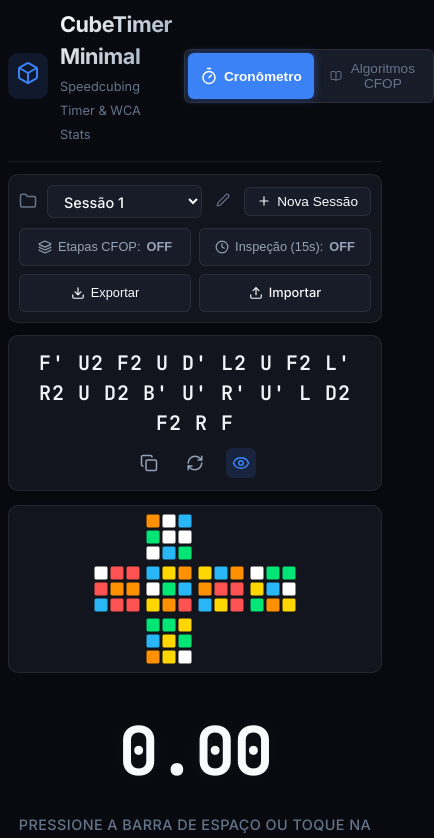
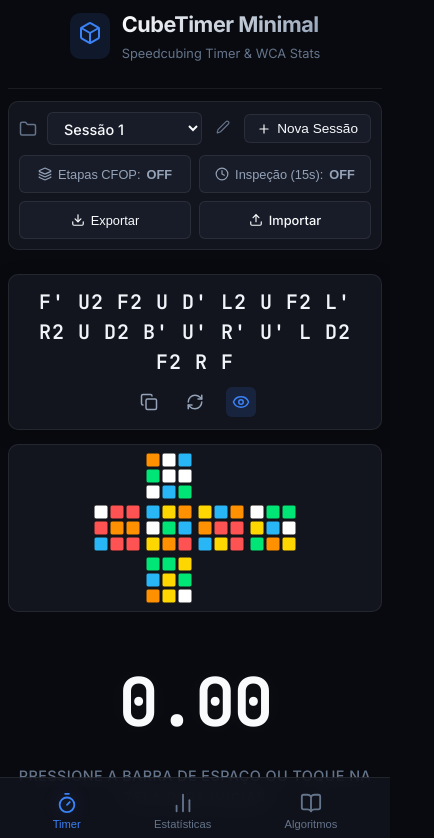
Before and after one commit to AnthonyPDS/CubeTimer, a React (Vite) app: page / in a window 390 px wide. Shown: the top 838 px of the page, 434 px wide, since content can reach past the window. Built offline with nearby package versions, Linux system fonts and the light colour scheme.

Commit message:
feat: implementada navegação de abas (Bottom Navigation) no mobile

```diff
--- a/src/App.tsx
+++ b/src/App.tsx
@@ -10,7 +10,7 @@ import { AlgorithmLibrary } from './components/AlgorithmLibrary';
 import type { Solve, Session, CubeState, SolveSplits } from './types';
 import { generateScramble, getCubeStateFromScramble, getInitialCubeState } from './utils/scrambleGenerator';
 import { calculateStats } from './utils/statsCalculator';
-import { Box, Timer as TimerIcon, BookOpen } from 'lucide-react';
+import { Box, Timer as TimerIcon, BookOpen, BarChart2 } from 'lucide-react';
 
 const SESSIONS_KEY = 'cubetimer_sessions_v1';
 const SOLVES_KEY = 'cubetimer_solves_v1';
@@ -44,7 +44,7 @@ export const App: React.FC = () => {
   const [cfopModeEnabled, setCfopModeEnabled] = useState<boolean>(false);
 
   // App Navigation State
-  const [activeTab, setActiveTab] = useState<'timer' | 'algorithms'>('timer');
+  const [activeTab, setActiveTab] = useState<'timer' | 'stats' | 'algorithms'>('timer');
 
   // Algorithm Library State
   const [favorites, setFavorites] = useState<string[]>(() => {
@@ -391,13 +391,13 @@ export const App: React.FC = () => {
             <h1 className="app-title">CubeTimer Minimal</h1>
             <span className="subtitle">Speedcubing Timer & WCA Stats</span>
           </div>
-          <nav className="header-tabs" style={{ marginLeft: '20px' }}>
+          <nav className="header-tabs desktop-only" style={{ marginLeft: '20px' }}>
             <button
-              className={`tab-btn ${activeTab === 'timer' ? 'active' : ''}`}
+              className={`tab-btn ${activeTab === 'timer' || activeTab === 'stats' ? 'active' : ''}`}
               onClick={() => setActiveTab('timer')}
             >
               <TimerIcon size={18} />
-              <span>Cronômetro</span>
+              <span>Cronômetro & Estatísticas</span>
             </button>
             <button
               className={`tab-btn ${activeTab === 'algorithms' ? 'active' : ''}`}
@@ -410,9 +410,13 @@ export const App: React.FC = () => {
         </div>
       </header>
 
-      {activeTab === 'timer' ? (
-        <>
-          {/* Session selector & Toolbar */}
+      {/* Main Content Area */}
+      <div className="app-content">
+        {(activeTab === 'timer' || activeTab === 'stats') ? (
+          <div className="dashboard-layout">
+
+            {/* TIMER VIEW (Shown on desktop always, on mobile only if 'timer' tab) */}
+            <div className={`timer-section ${activeTab === 'timer' ? 'mobile-active' : 'mobile-hidden'}`}>
               <SessionSelector
                 sessions={sessions}
                 activeSessionId={activeSessionId}
@@ -427,28 +431,43 @@ export const App: React.FC = () => {
                 onToggleCfopMode={() => setCfopModeEnabled(!cfopModeEnabled)}
               />
 
-      {/* Scramble Display & 2D Preview */}
               <ScrambleDisplay
                 scramble={currentScramble}
                 cubeState={cubeState}
                 onNewScramble={newScramble}
               />
 
-      {/* Main Digital Timer */}
               <Timer
                 onSolveComplete={handleSolveComplete}
                 inspectionEnabled={inspectionEnabled}
                 cfopModeEnabled={cfopModeEnabled}
               />
+            </div>
 
-      {/* Statistics & Solves Dashboard */}
+            {/* STATS VIEW (Shown on desktop always, on mobile only if 'stats' tab) */}
+            <div className={`stats-section ${activeTab === 'stats' ? 'mobile-active' : 'mobile-hidden'}`}>
+
+              {/* Optional Session Selector duplicate for mobile stats view so user can switch sessions without going back to timer */}
+              <div className="mobile-only session-selector-mobile-wrapper" style={{ marginBottom: '16px' }}>
+                <SessionSelector
+                  sessions={sessions}
+                  activeSessionId={activeSessionId}
+                  onSelectSession={setActiveSessionId}
+                  onCreateSession={handleCreateSession}
+                  onRenameSession={handleRenameSession}
+                  onExportData={handleExportData}
+                  onImportData={handleImportData}
+                  inspectionEnabled={inspectionEnabled}
+                  onToggleInspection={() => setInspectionEnabled(!inspectionEnabled)}
+                  cfopModeEnabled={cfopModeEnabled}
+                  onToggleCfopMode={() => setCfopModeEnabled(!cfopModeEnabled)}
+                />
+              </div>
+
               <div className="dashboard-grid">
-        {/* Left Column: Stats */}
                 <div className="sidebar-column">
                   <StatsPanel stats={stats} solves={activeSolves} />
                 </div>
-
-        {/* Right Column: Solves List & Progress Chart */}
                 <div className="main-column">
                   <SolvesHistory
                     solves={activeSolves}
@@ -460,7 +479,9 @@ export const App: React.FC = () => {
                   <ProgressChart solves={activeSolves} />
                 </div>
               </div>
-        </>
+            </div>
+
+          </div>
         ) : (
           <AlgorithmLibrary
             favorites={favorites}
@@ -479,6 +500,23 @@ export const App: React.FC = () => {
           />
         )}
       </div>
+
+      {/* MOBILE BOTTOM NAV */}
+      <nav className="mobile-bottom-nav">
+        <button className={`bottom-nav-item ${activeTab === 'timer' ? 'active' : ''}`} onClick={() => setActiveTab('timer')}>
+          <TimerIcon size={22} />
+          <span>Timer</span>
+        </button>
+        <button className={`bottom-nav-item ${activeTab === 'stats' ? 'active' : ''}`} onClick={() => setActiveTab('stats')}>
+          <BarChart2 size={22} />
+          <span>Estatísticas</span>
+        </button>
+        <button className={`bottom-nav-item ${activeTab === 'algorithms' ? 'active' : ''}`} onClick={() => setActiveTab('algorithms')}>
+          <BookOpen size={22} />
+          <span>Algoritmos</span>
+        </button>
+      </nav>
+    </div>
   );
 };
 
--- a/src/index.css
+++ b/src/index.css
@@ -75,6 +75,28 @@ body {
   flex-direction: column;
   min-height: 100vh;
   gap: 24px;
+}
+
+/* Mobile App Layout Classes */
+.desktop-only { display: flex; }
+.mobile-only { display: none; }
+.mobile-hidden { display: block; }
+.mobile-active { display: block; }
+
+.dashboard-layout {
+  display: flex;
+  flex-direction: column;
+  gap: 24px;
+}
+
+.timer-section {
+  display: flex;
+  flex-direction: column;
+  gap: 24px;
+}
+
+.mobile-bottom-nav {
+  display: none;
 }
 
 .app-header {
@@ -1441,6 +1463,52 @@ body {
   .app-container {
     padding: 12px;
     gap: 16px;
+    padding-bottom: 80px; /* Space for bottom nav */
+  }
+
+  .desktop-only { display: none !important; }
+  .mobile-only { display: flex; }
+  .mobile-hidden { display: none !important; }
+  .mobile-active { display: flex !important; }
+
+  .mobile-bottom-nav {
+    display: flex;
+    position: fixed;
+    bottom: 0;
+    left: 0;
+    right: 0;
+    background-color: rgba(18, 21, 30, 0.85);
+    backdrop-filter: blur(12px);
+    -webkit-backdrop-filter: blur(12px);
+    border-top: 1px solid var(--border-color);
+    padding: 8px 16px;
+    justify-content: space-around;
+    z-index: 100;
+    padding-bottom: calc(8px + env(safe-area-inset-bottom, 0px));
+  }
+
+  .bottom-nav-item {
+    background: transparent;
+    border: none;
+    color: var(--text-muted);
+    display: flex;
+    flex-direction: column;
+    align-items: center;
+    gap: 4px;
+    font-size: 0.7rem;
+    font-weight: 500;
+    padding: 6px 12px;
+    border-radius: 8px;
+    cursor: pointer;
+    transition: all var(--transition-fast);
+  }
+
+  .bottom-nav-item.active {
+    color: var(--accent-color);
+  }
+
+  .bottom-nav-item.active svg {
+    filter: drop-shadow(0 0 8px var(--accent-glow));
   }
 
   .app-header {
@@ -1450,13 +1518,13 @@ body {
   }
 
   .logo-group {
-    justify-content: space-between;
+    justify-content: center;
     width: 100%;
+    padding-bottom: 8px;
   }
 
   .header-tabs {
-    width: 100%;
-    margin-left: 0 !important;
+    display: none;
   }
 
   .header-tabs .tab-btn {
```
Lines whose indentation alone changed are shown as unchanged.
